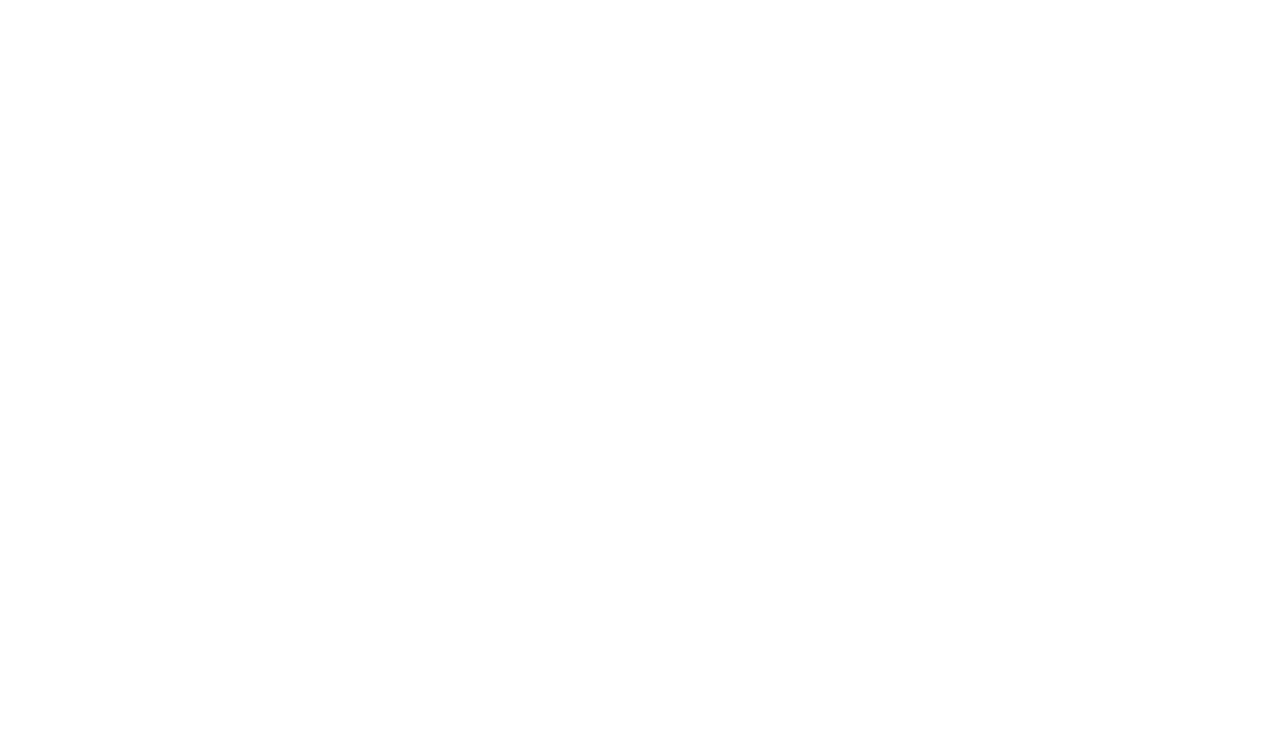
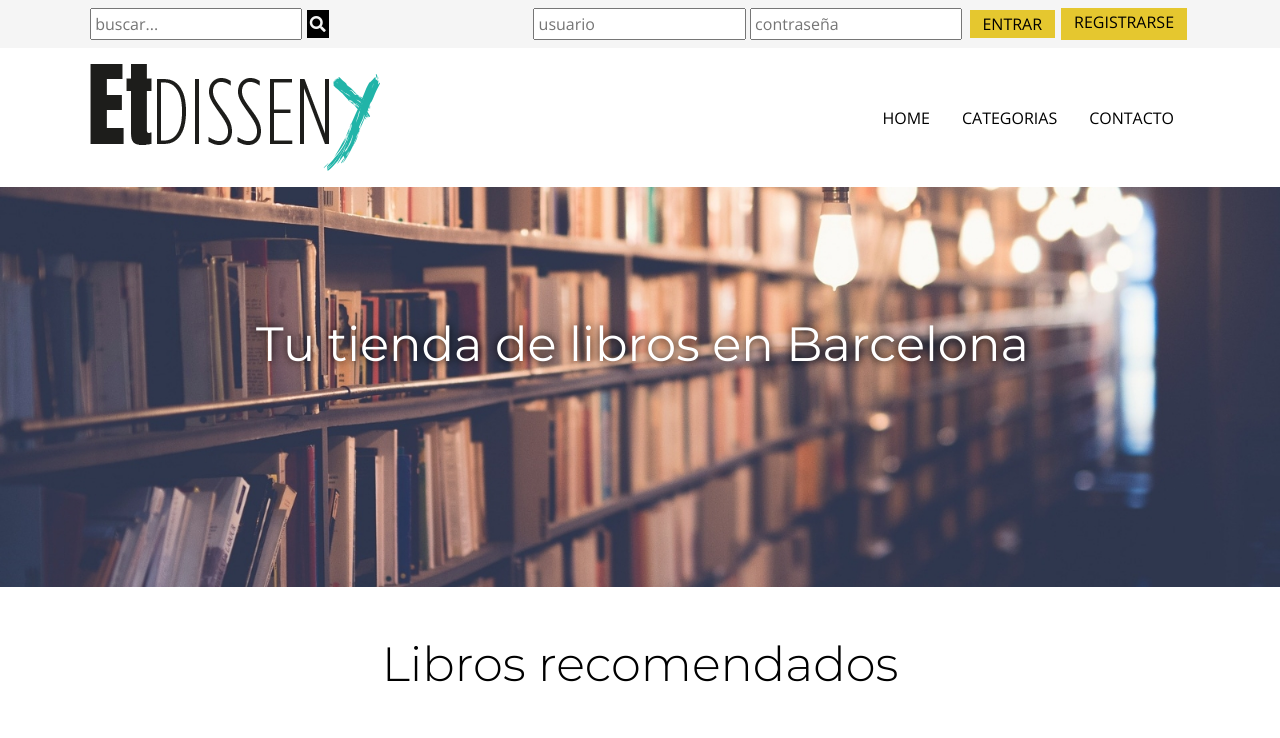
Before and after one commit to etdisseny/webllibres, a plain HTML site: page web/index.html in a window 1280 px wide. Shown: the top 738 px of the page. Drawn offline with nearby package versions, Linux system fonts and the light colour scheme.

Commit message:
base web

```diff
--- /dev/null
+++ b/web/css/estilos.css
@@ -0,0 +1,112 @@
+/* resets */
+* {
+	margin: 0;
+	padding: 0;
+	font-size: 100%;
+	font: inherit;
+	vertical-align: baseline;
+}
+img{
+    vertical-align: top;
+
+}
+
+body {
+    font-family: 'Open Sans', sans-serif;
+    font-size: 16px;
+    font-weight: 300;
+}
+
+.top {
+    background-color:#f5f5f5;
+    padding: .5rem 0;
+}
+
+.container{
+    width: 100%;
+    max-width: 1100px;
+    margin: 0 auto;
+
+}
+.headerTop{
+    display: flex;
+    justify-content: space-between;
+    flex-wrap: wrap;
+}
+
+.buscador button {
+    padding: .2rem;
+    background-color: #000;
+    color: #f5f5f5;
+    border:none;
+}
+
+.user{
+    display: flex;
+    justify-content: flex-end;
+    flex-wrap: wrap;
+}
+input{
+    padding: .2rem;
+}
+
+.registro{
+    background: #E5C72F;
+    border: none;
+    color: #000;
+    padding: .2rem .8rem;
+    margin: 0 .2rem;
+}
+a.registro{
+    display: inline-block;
+    text-decoration: none;
+}
+
+.cabezera{
+    margin: 1rem 0;
+    width: 100%;
+    display: flex;
+    justify-content: space-between;
+    align-items: center;
+}
+
+ul.menu{
+    display: flex;
+    justify-content: flex-end;
+    flex-wrap: wrap;
+}
+ul.menu li{
+    list-style:none;
+    margin: 1rem;
+}
+.img-fluid{
+    max-width: 100%;
+    height: auto;
+}
+
+.banner{
+    position: relative;
+}
+h2{
+    font-family: 'Montserrat', sans-serif;
+    font-size:3rem;
+    padding: 3rem 0;
+    margin: auto;
+    text-align: center;
+}
+h2.titBaner{
+    position: absolute;
+    top:20%;
+    left: 20%;
+    color: #fff;
+    text-shadow: 0px 0px 8px #000;
+    font-weight: 400;
+}
+.boxLibros{
+    display: flex;
+    justify-content: space-around;
+}
+.imgLibro {
+    width: 100%;
+    max-width: 200px;
+}
--- a/web/index.html
+++ b/web/index.html
@@ -2,13 +2,73 @@
 <html lang="en">
 <head>
     <meta charset="UTF-8">
-    <meta name="viewport" content="width=device-width, initial-scale=1.0">
+    <meta name="viewport" content="width=device-width, user-scalable=no, initial-scale=1.0, maximum-scale=1.0, minimum-scale=1.0">
     <meta http-equiv="X-UA-Compatible" content="ie=edge">
-    <title>Document</title>
+    <link href="https://fonts.googleapis.com/css?family=Montserrat:300,400,600|Open+Sans:300,400,600" rel="stylesheet">
+    <link rel="stylesheet" href="https://use.fontawesome.com/releases/v5.7.2/css/all.css" integrity="sha384-fnmOCqbTlWIlj8LyTjo7mOUStjsKC4pOpQbqyi7RrhN7udi9RwhKkMHpvLbHG9Sr" crossorigin="anonymous">
+    <link rel="stylesheet" href="css/estilos.css">
+    <title>Botiga de llibres</title>
+
 </head>
 <body>
-    <div class="caja">
+    <header>
+        <div class="top">
+            <div class="container">
+                <section class="headerTop">
+                 <!--buscador-->
+                    <div class="buscador">
+                     <form action="#">
+                         <input type="text" name="buscar" placeholder="buscar..."  >
+                         <button><i class="fas fa-search"></i></button>
+                     </form>
+                 </div>
 
-    </div>
+                 <!--user-->
+                 <div class="user">
+                     <form action="#">
+                         <input type="text" name="usuario" placeholder="usuario">
+                         <input type="password" name="password" placeholder="contraseña">
+                         <input type="button" class="registro" value="ENTRAR">
+                     </form>
+                     <a class="registro" href="#">REGISTRARSE</a>
+                 </div>
+                </section>
+            </div>
+        </div>
+
+        <div class="container">
+            <section class="cabezera">
+                <h1><img src="img/logoETdisseny.png" alt="logotipo tienda"></h1>
+                 <nav>
+                    <ul class="menu">
+                        <li>HOME</li>
+                        <li>CATEGORIAS</li>
+                        <li>CONTACTO</li>
+                    </ul>
+                </nav>
+            </section>
+        </div>
+    </header>
+    <section class="banner">
+            <img src="img/baner.jpg" alt="Compra tus mejores libros" class="img-fluid">
+            <h2 class="titBaner">Tu tienda de libros en Barcelona</h2>
+        </section>
+    <section class="container">
+        <h2>Libros recomendados</h2>
+        <section class="boxLibros">
+            <article class="libro">
+                 <img src="img/9788408206606.jpg" alt="el mundo es un gato jugando con Australia" class="imgLibro">
+            </article>
+            <article class="libro">
+                    <img src="img/9788408206606.jpg" alt="el mundo es un gato jugando con Australia" class="imgLibro">
+            </article>
+        </section>
+
+
+    </section>
+    <footer>
+
+    </footer>
+
 </body>
 </html>
```
Also changed, not shown: MATERIAL/9788445006092.jpg (deleted), web/img/9788408206606.jpg (added), web/img/9788417247188.jpg (added), web/img/9788420434797.jpg (added), web/img/9788432234958.jpg (added), web/img/9788449335617.jpg (added), web/img/9788491291893.jpg (added), web/img/baner.jpg (added), web/img/logoETdisseny.png (added), 1 other file.
